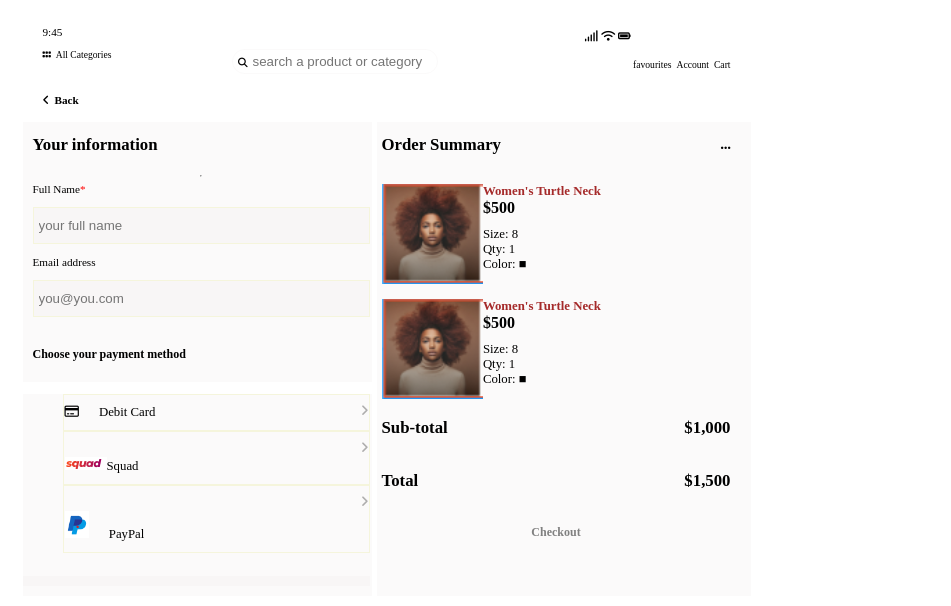
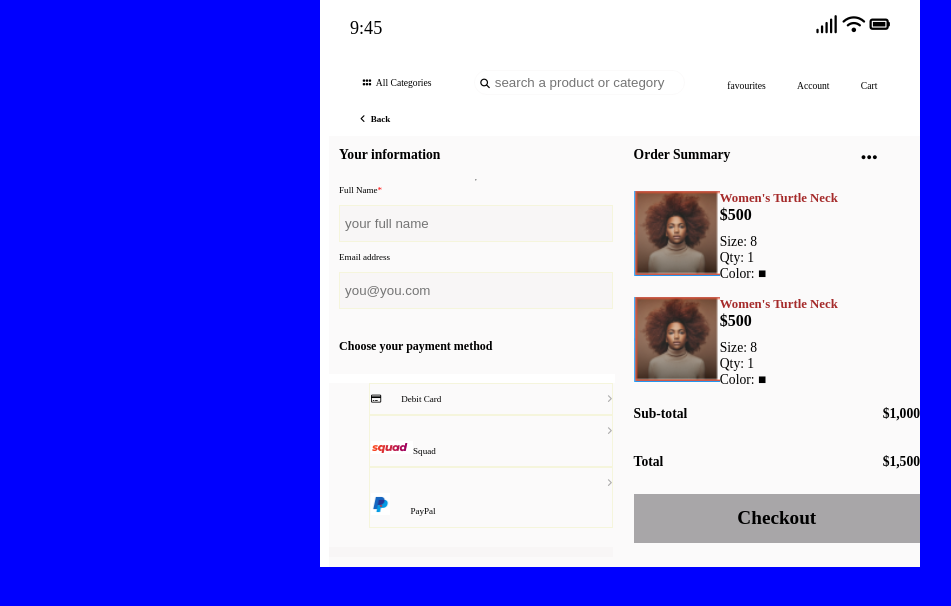
Before and after one commit to frace-engineering/responsive-page, a plain HTML site: page index.html in a window 1280 px wide. Shown: the whole page, without its empty margins (20-971 px from the left). Drawn offline with Linux system fonts and the light colour scheme.

Commit message:
reviewed the responsivenes of the page

```diff
--- a/index.css
+++ b/index.css
@@ -1,29 +1,26 @@
 body{
-    margin:10px;
-    padding-left: 0px;
-    padding-right: 10px;
-    padding-top: 5px;
     font-size:0.7rem;
+    margin:0 auto;
 }
 .layout{
-    width:500px;
-    margin-left:1%;
-    margin-right:10%;
+    width:100%;
+    margin-left:0 auto;
+    background-color:#fff;
 }
 .bar-time{
     display:flex;
-    margin-left:40px;
+    width:90%;
+    margin:0 auto;
+    padding-bottom: 0.7em;
     justify-content: space-between;
 }
 .bar{
     padding-top: 15px;
-    padding-right: 140px;
 }
 .heading{
     font-size:1rem;
     display:flex;
     flex-direction:column;
-    margin-left:40px;
     justify-content: space-between;
 }
 .heading .search{
@@ -40,18 +37,19 @@ body{
     padding-left:5px;
 }
 .left{
-    padding-left:150px;
+    margin:0 auto;
+    padding-bottom: 0.15em;
 }
 .right{
     display:flex;
-    padding-right: 240px;
-    justify-content: space-around;
-    padding-left:80px;
-}
-.right p{
-    padding-left:5px;
+    margin:0 auto;
+    width:60%;
+    padding-bottom:0.15em;
+    justify-content: space-between;
 }
 .container{
+    width:90%;
+    margin:0 auto;
     display:flex;
     flex-flow:row-reverse;
     justify-content: space-between;
@@ -63,42 +61,38 @@ body{
 }
 .column1{
     flex:1;
-    padding-left:20px;
-    padding-right:0px;
+    width:40%;
+    margin:0 auto;
+    padding-left:1em;
 }
 .column2{
-    padding-left:20px;
-    padding-right:20px;
     flex:1;
-    margin-left:5px;
-    margin-right:20px;
+    width:40%;
+    margin:0 auto;
     background-color:rgba(211, 208, 208, 0.1);
 }
 .description ul li:nth-child(1){
-    font-size:0.7rem;
+    font-size:0.8rem;
     color:brown;
     font-weight:800;
 }
-.description ul li:nth-child(2){
-    font-size:0.7rem;
+.visible li:nth-child(2){
+    font-size:1.3em;
     color:black;
-    font-weight:800;
+    font-weight:900;
 }
 .description ul li:nth-child(3){
     padding-top:10px;
 }
-/* .continue{
-    padding-top:1px;
-    padding-bottom: 1px;
-    font-size:0.5rem;
-    background-color: rgba(134, 132, 132, 0.6);
-} */
+
 .order{
     display:flex;
     justify-content: space-between;
+    width:85%;
 }
 .order i{
-    padding-top: 10px;
+    padding-top: 0.21em;
+    font-size:2em;
 }
 .image{
     display:flex;
@@ -145,38 +139,52 @@ img{
 a{
     text-align:center;
     color:gray;
-    text-decoration:none;
 }
 .invisible{
     display:none;
 }
-ul{
-    font-size:0.8rem;
 
-}
 .back i{
     padding-right:5px;
     font-size:.8;
     margin-left:40px;
 }
-@media only screen and (min-width:600px){
+@media only screen and (min-width:505px){
+    body{
+        font-size:0.81em;
+        background-color: blue;
+    }
     .layout{
-        width:768px;
-
+        max-width:600px;
+        font-size:0.7em;
+        margin:0 auto;
     }
     .container{
         display:flex;
         flex-flow:row;
+        margin:0 auto;
+        width:100%;
+        justify-content:space-between;
+    }
+    .column1{
+        margin:0 auto;
+        width:40%;
     }
     .column2{
-        padding-left:5px;
+        margin:0 auto;
+        width:40%;
+        padding-left:2em;
     }
-    .description ul li:nth-child(1){
-        font-size:0.8rem;
+    .invisible li{
+        font-size:1.5em;
+    }
+    .invisible li:nth-child(1){
+        font-size:0.9em;
         color:brown;
         font-weight:800;
+        padding-top:0.4em
     }
-    .description ul li:nth-child(2){
+    .invisible li:nth-child(2){
         font-size:1rem;
         color:black;
         font-weight:800;
@@ -184,14 +192,15 @@ ul{
     .two{
         display:none;
     }
-    .column2 img{
-        height:100px;
+    .checkout a{
+        text-decoration: none;
     }
-    .continue{
-        padding-top:1px;
-        padding-bottom: 1px;
-        font-size:0.5rem;
-        background-color: rgba(134, 132, 132, 0.6);
+    .checkout h2{
+        padding-top:0.7em;
+        padding-bottom: 0.7em;
+        font-size:1.2rem;
+        color:black;
+        background-color: rgba(114, 110, 114, 0.6);
     }
     .total{
         padding-top:10px;
@@ -199,29 +208,30 @@ ul{
     .sub{
         padding-bottom:15px;
     }
+    .sub-2{
+        padding-bottom: 0px;
+    }
+
     .heading{
         font-size:0.6rem;
-        display:flex;
-        flex-direction: row;
-        margin-left:40px;
-        justify-content: space-between;
-    }
-    .left{
-        margin-left:0px;
-        padding-left: 0px;
+        margin:0 auto;
+        width:100%;
+        flex-direction:row;
+
     }
     .heading .search{
-        padding-top:3px;
-        padding-left:5px;
-        margin-left:10px;
-        height:20px;
-        border:1px solid  rgba(211, 208, 208, 0.1);
-        border-radius:15px;
-        padding-right:5px;
         display:inline;
     }
-    .right{
-        padding-right:40px;
+    .heading .right{
+        display:flex;
+        width:25%;
+        justify-self:flex-end;
+    }
+    .heading .left{
+        padding-top:0.7em
+    }
+    .bar-time{
+        font-size:2em;
     }
     .visible{
         display:none;
--- a/index.html
+++ b/index.html
@@ -132,11 +132,11 @@
                         <h2>Sub-total</h2>
                         <h2>&dollar;1,000</h2>
                     </div>
-                    <div class="sub"><h2>Total</h2>
+                    <div class="sub sub-2"><h2>Total</h2>
                         <h2>&dollar;1,500</h2>
                     </div>
                 </div>
-                <div class="continue invisible" style="background-color:rgba(134, 132, 132, 0.6);">
+                <div class="checkout invisible">
                     <a href="/next.html"><h2>Checkout</h2></a>
                 </div>
                 <div class="continue visible" >
```
